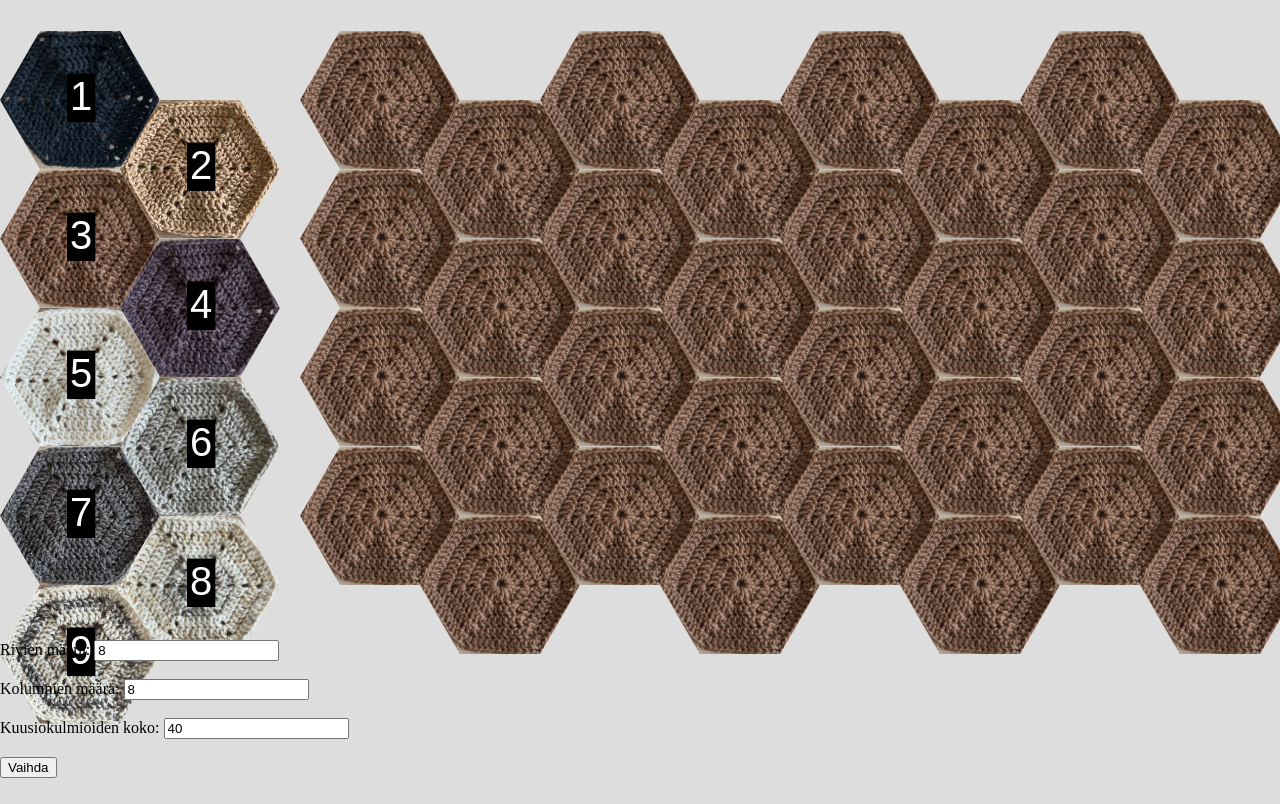
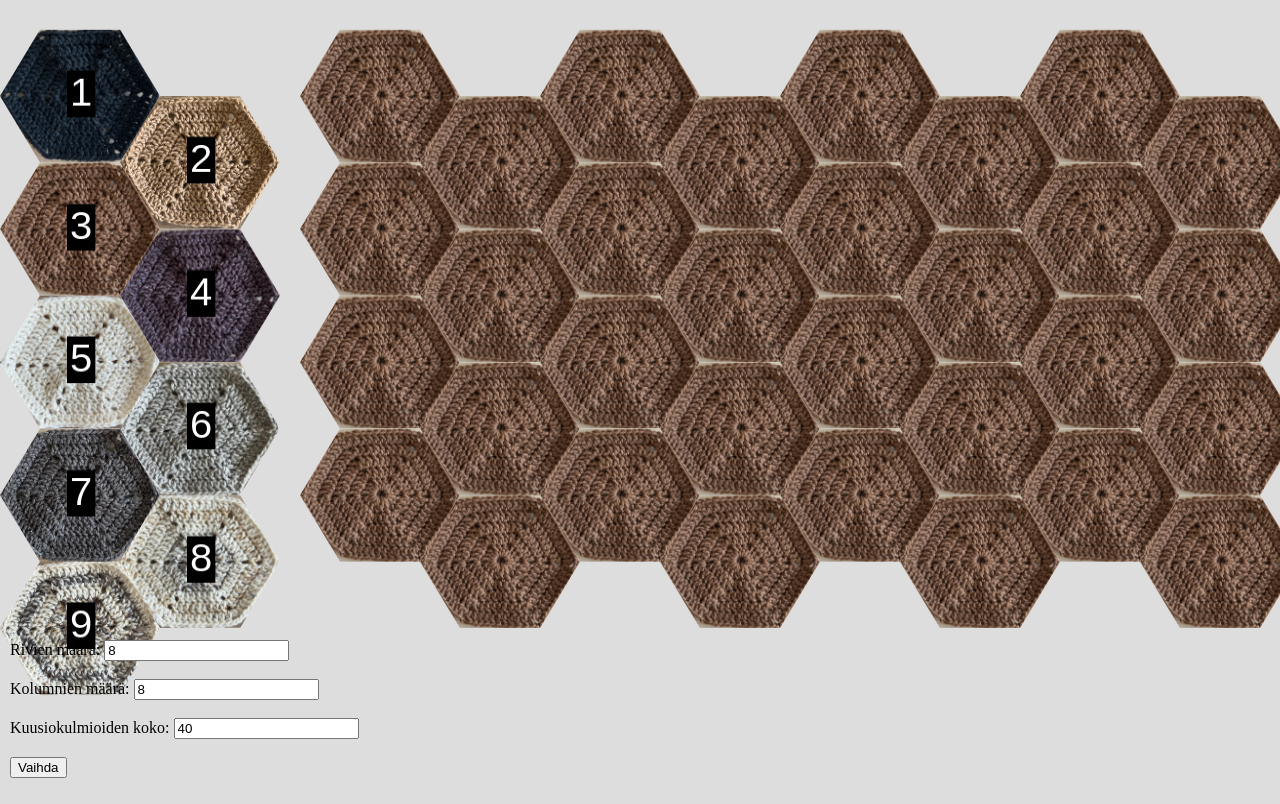
Before and after one commit to eetusa/hexagon_preview, a plain HTML site: page index.html in a window 1280 px wide. Drawn offline with Linux system fonts and the light colour scheme.

Commit message:
fixed styling

```diff
--- a/style.css
+++ b/style.css
@@ -6,9 +6,15 @@ html,body{
 }
 #wrapper{
     margin: 0 auto;
-    width: 100wh;
+    width: 100vw;
     height: 80vh;
 }
 #canvas{
+    margin: 0 auto;
+    width: 100%;
+    height: 120%;
+}
 
+#matrix_setup{
+    margin-left: 10px;
 }
```
